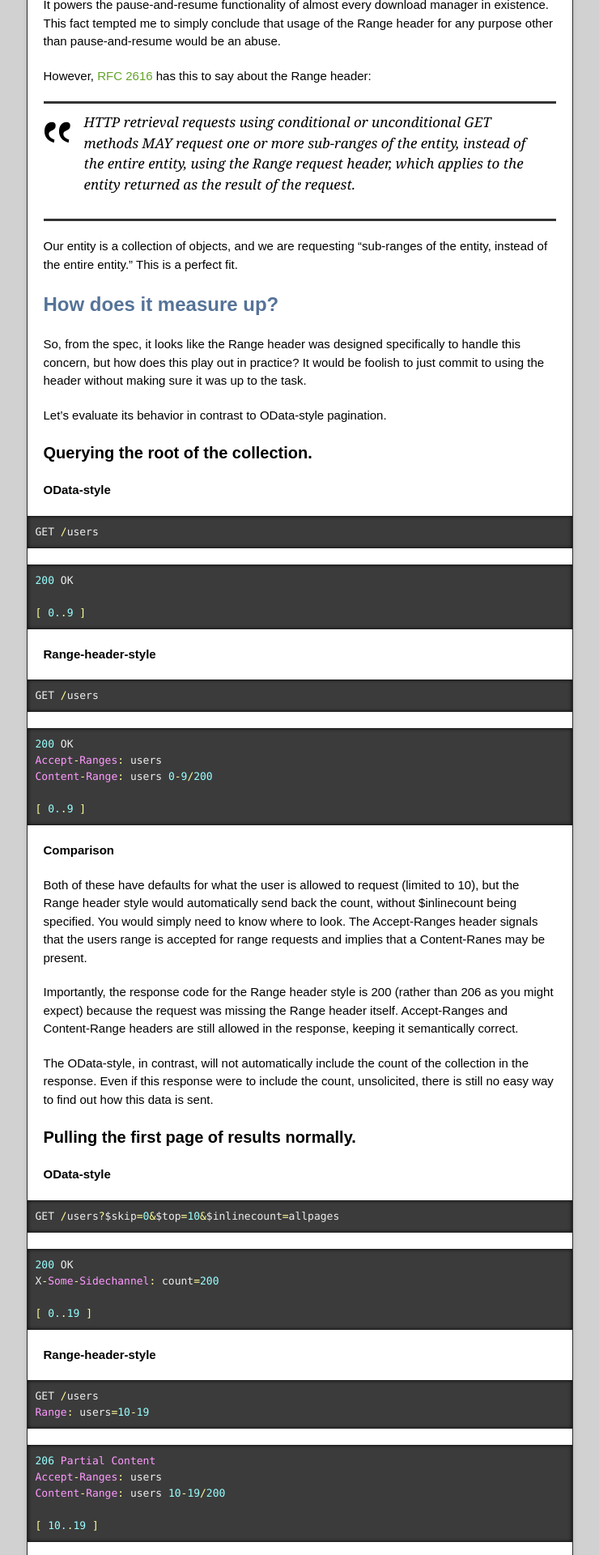
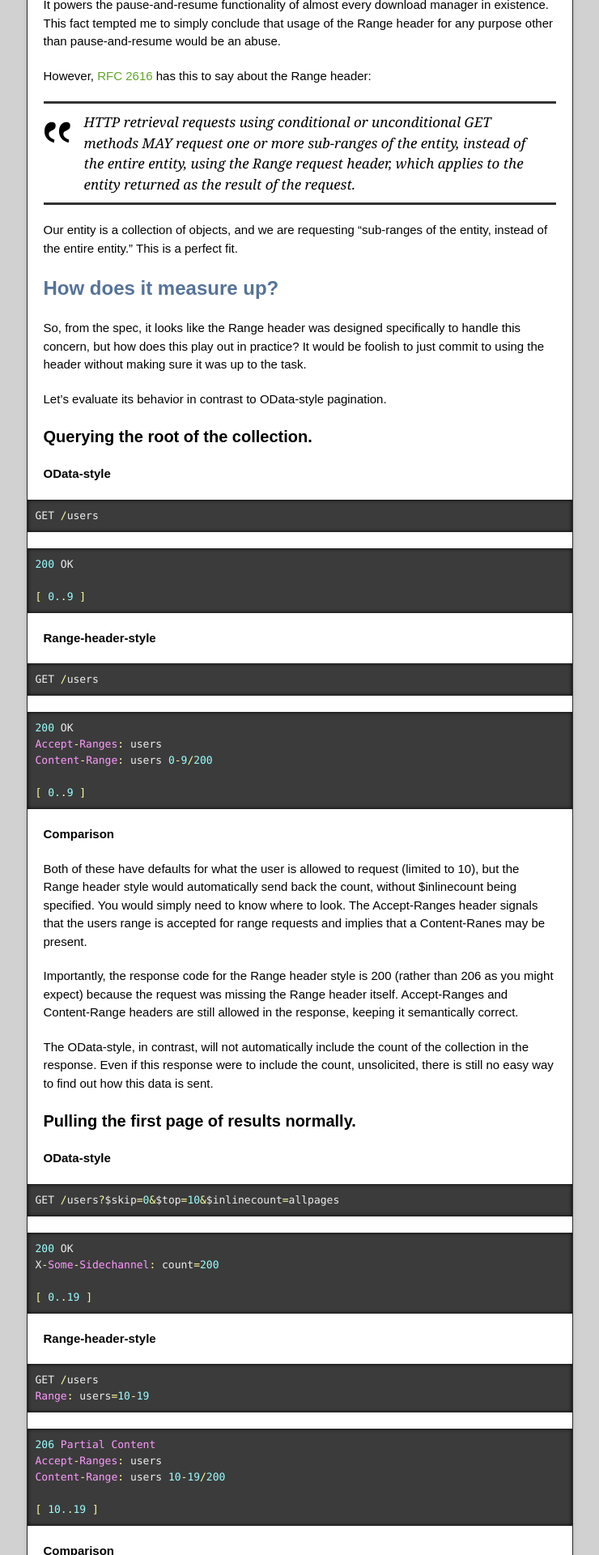
Before and after one commit to otac0n/otac0n.github.com, a Jekyll site: the page built from blog/drafts/range-header-i-choose-you.md, in a window 1280 px wide. Shown: the part 620-2540 px from the top of the page at 81% size, without its empty margins (270-1010 px from the left). Built offline with Jekyll 4.4.1, drawn with Linux system fonts in a browser that asks for light colours; nearby versions of some CDN libraries; Markdown is read by kramdown in place of the engine named in the settings.

Commit message:
Corrected the style of blockquoted paragraphs.

```diff
--- a/stylesheets/stylesheet.css
+++ b/stylesheets/stylesheet.css
@@ -487,6 +487,10 @@ article.post blockquote {
   padding-left: 50px;
 }
 
+article.post blockquote p:last-child {
+  margin-bottom: 0;
+}
+
 article.post blockquote:before {
   font-style: italic;
   font-family: Georgia, serif;
```
